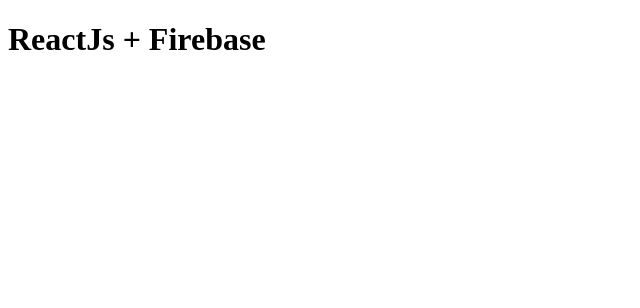
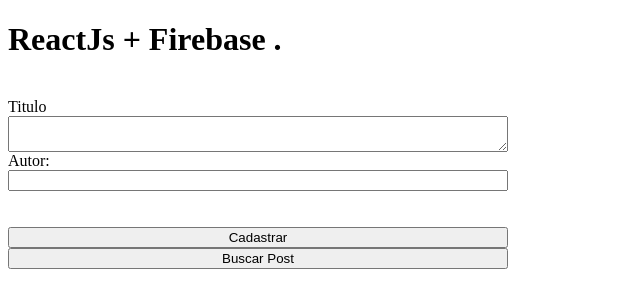
Before and after one commit to jorgelucasalima/firebase, a React (Create React App) app: page / in a window 1280 px wide. Shown: the top 308 px of the page, without its empty margins (0-640 px from the left). Built offline with nearby package versions, Linux system fonts and the light colour scheme.

Commit message:
criado como adicionar e buscar os dados no firebase

```diff
--- a/package.json
+++ b/package.json
@@ -1,11 +1,12 @@
 {
-  "name": "firebase",
+  "name": "firebasereact",
   "version": "0.1.0",
   "private": true,
   "dependencies": {
     "@testing-library/jest-dom": "^5.11.4",
     "@testing-library/react": "^11.1.0",
     "@testing-library/user-event": "^12.1.10",
+    "firebase": "^8.7.1",
     "react": "^17.0.2",
     "react-dom": "^17.0.2",
     "react-scripts": "4.0.3",
--- a/src/App.js
+++ b/src/App.js
@@ -1,9 +1,64 @@
+import { useState } from 'react';
+import firebase from './firebaseConnection'
+import './style.css'
+
+function App() {
+
+  const [titulo, setTitulo] = useState('')
+  const [autor, setAutor] = useState('')
 
 
-function App() {
+  async function handleAdd() {
+    await firebase.firestore().collection('posts')
+    .add({
+      titulo: titulo,
+      autor: autor,
+    })
+
+    //forma passando o doc na mão
+    //.doc('12345')
+    //.set({
+    //  titulo: titulo,
+    //  autor: autor
+
+    .then(()=>{
+      console.log("dados cadastrados com sucesso.")
+      setTitulo('')
+      setAutor('')
+    })
+    .catch((error)=>{
+      console.log("gerou erro" + error)
+    })
+  }
+
+
+  async function buscarPost() {
+    await firebase.firestore().collection('posts')
+    .doc('')
+    .get()
+    .then((snapshot) => {
+      setTitulo(snapshot.data().titulo)
+      setAutor(snapshot.data().autor)
+    })
+    .catch(()=>{
+      console.log('Deu algum erro')
+    })
+  }
+
+
   return (
     <div className="App">
-      <h1>ReactJs + Firebase</h1>
+      <h1>ReactJs + Firebase .</h1> <br/>
+        <div className="container">
+          <label>Titulo</label>
+          <textarea type="text" value={titulo} onChange={(e) => setTitulo(e.target.value)}></textarea>
+
+          <label>Autor: </label>
+          <input type="text" value={autor} onChange={(e) => setAutor(e.target.value)} /><br/><br/>
+
+          <button onClick={handleAdd}>Cadastrar</button>
+          <button onClick={buscarPost}>Buscar Post</button>
+          </div>
     </div>
   );
 }
--- /dev/null
+++ b/src/firebaseConnection.js
@@ -0,0 +1,22 @@
+import firebase from 'firebase/app'
+import 'firebase/firestore'
+
+
+
+
+let firebaseConfig = {
+    apiKey: "AIzaSyBN7W7k1AhTT1eWs_AHbNBruem04AlggTs",
+    authDomain: "curso-9c82c.firebaseapp.com",
+    projectId: "curso-9c82c",
+    storageBucket: "curso-9c82c.appspot.com",
+    messagingSenderId: "294715491712",
+    appId: "1:294715491712:web:a5e0cfae0b7cc6badaed65",
+    measurementId: "G-J2N9S8R2KX"
+  };
+// Initialize Firebase
+
+if (!firebase.apps.length) {
+    firebase.initializeApp(firebaseConfig);
+}
+
+export default firebase
--- /dev/null
+++ b/src/style.css
@@ -0,0 +1,5 @@
+.container {
+    width: 500px;
+    display: flex;
+    flex-direction: column;
+}
```
Also changed, not shown: 1 other file (tests, documents, lock files or other folders).
